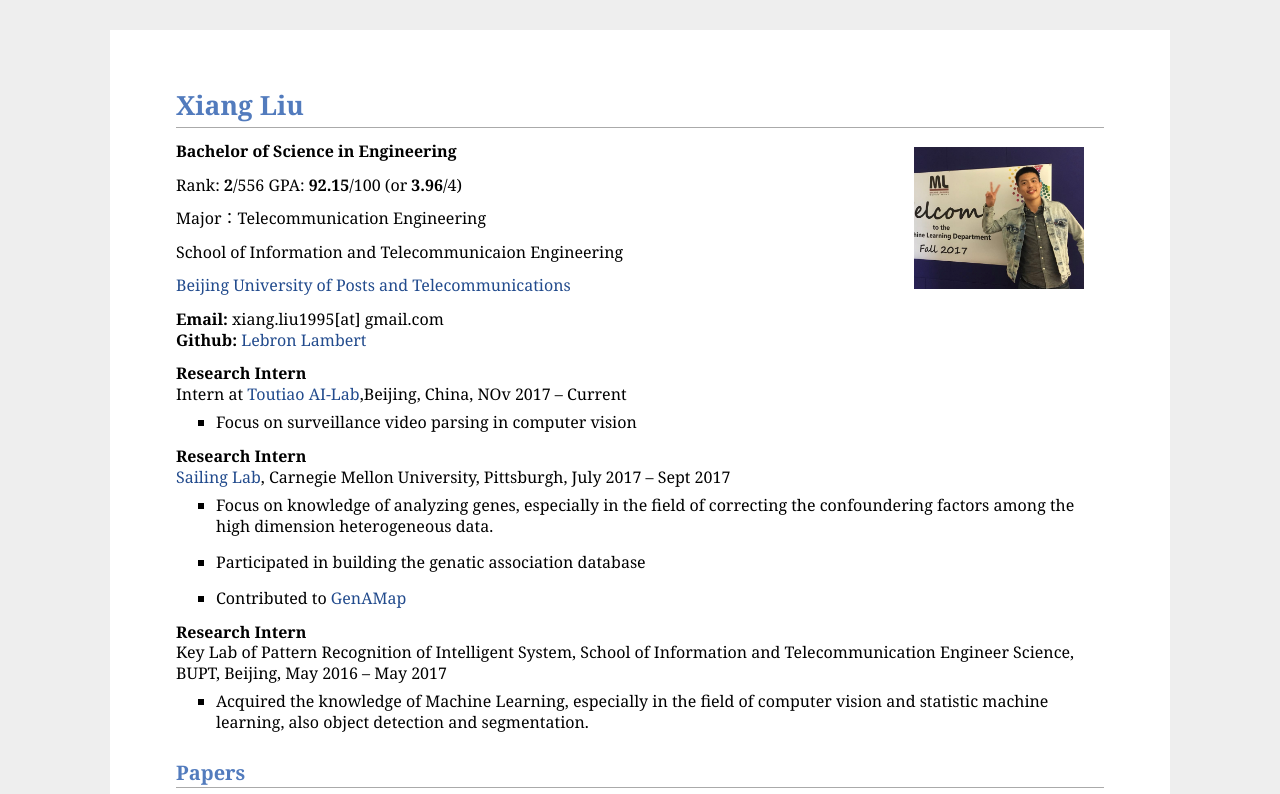
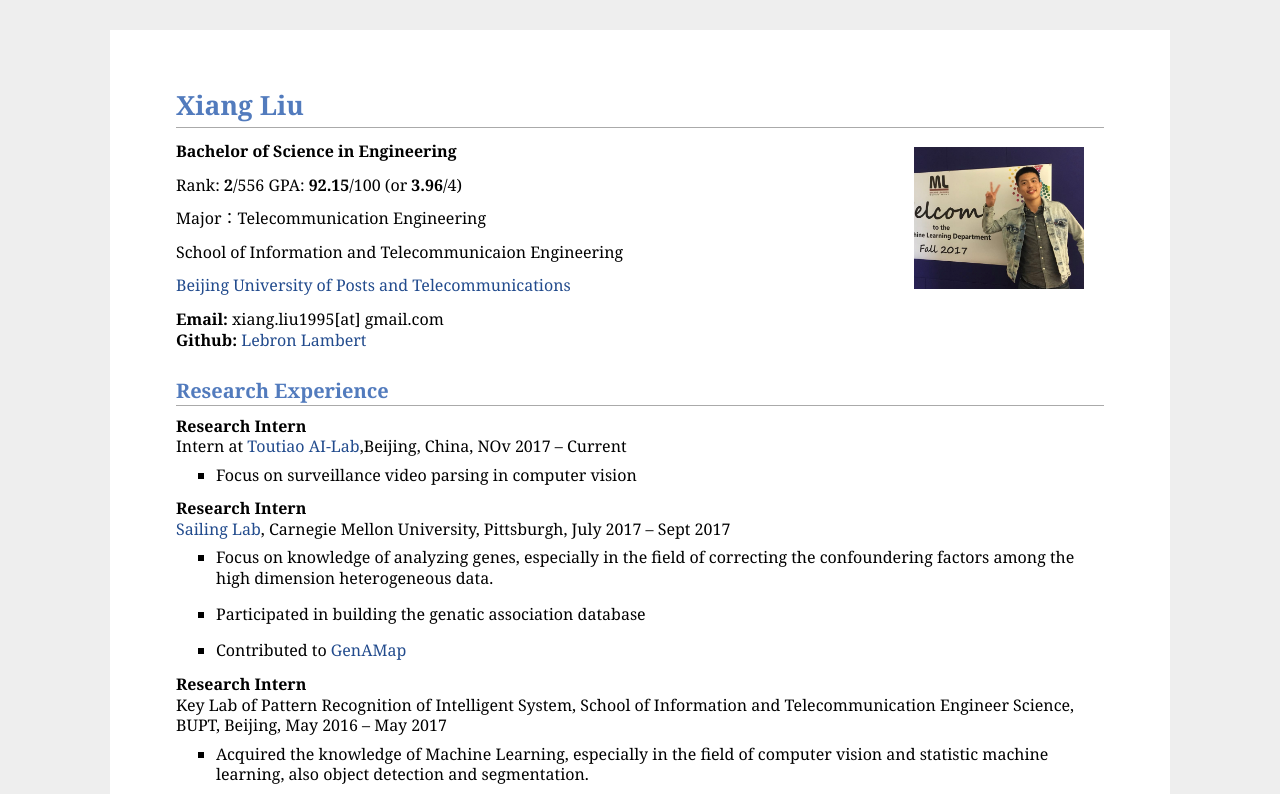
Before and after one commit to lebronlambert/lebronlambert.github.io, a plain HTML site: page index.html in a window 1280 px wide. Shown: the top 794 px of the page. Drawn offline with Linux system fonts and the light colour scheme.

Commit message:
update h2 and scholarship

```diff
--- a/index.html
+++ b/index.html
@@ -29,6 +29,7 @@
 <p><a href="http://english.bupt.edu.cn/">Beijing University of Posts and Telecommunications</a> <br /></p>
 <p><b>Email:</b> xiang.liu1995[at] gmail.com <br />
 <b>Github:</b> <a href="https://github.com/lebronlambert">Lebron Lambert</a><br />
+<h2>Research Experience</h2>
 <p><b>Research Intern</b><br />
  Intern at <a href="http://lab.toutiao.com">Toutiao AI-Lab</a>,Beijing, China, NOv 2017 &ndash; Current<br /></p>
 <ul>
@@ -63,7 +64,7 @@ Key Lab of Pattern Recognition of Intelligent System</a>, School of Information
 <p><a href="https://www.google.com/patents/CN107007437A?cl=en">Interactive Blind Helper Methods and Equipment</a><br />
 
 <h2>Honors &amp; Awards</h2>
-Special Award Candidate  (<b>Top 3 From 3000 Students, award will be issued in Jan 2018</b>), Current<br />
+Special Scholarship Candidate  (<b>Top 3 From 3000 Students, award will be issued in Jan 2018</b>), Current<br />
 <a href="http://weibo.com/1733906825/F3vr279G0?type=comment#_rnd1506128074657">Top 6 in China competition of Imagine Cup 2017</a>, 2017<br />
 Corporate scholarship Awarded by QUALCOMM (<b>Top 1%</b>), 2016<br />
 <a href="http://www.comap-math.com/mcm/2016Certs/44837.pdf">Interdisciplinary Contest In Modeling Meritorious Winner</a>, 2016<br />
```
